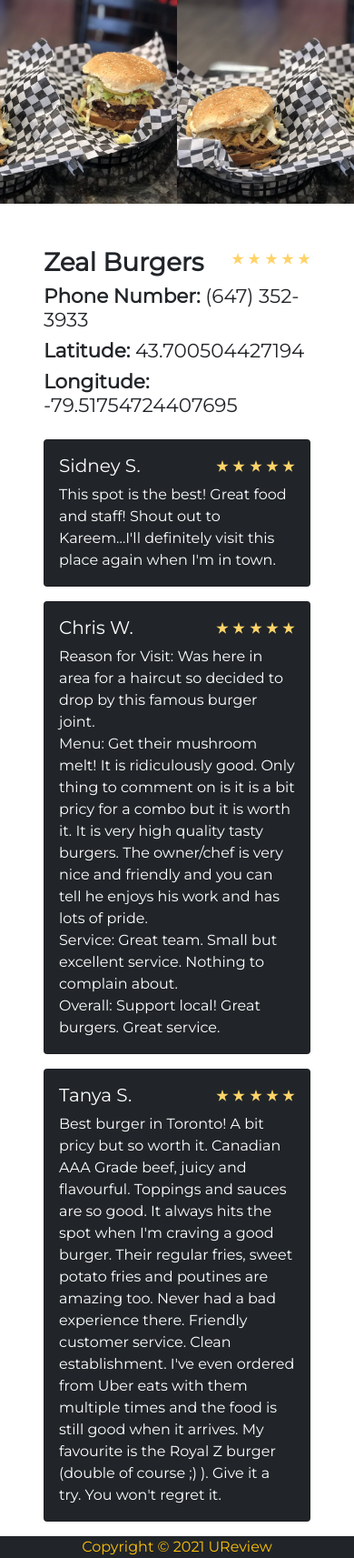
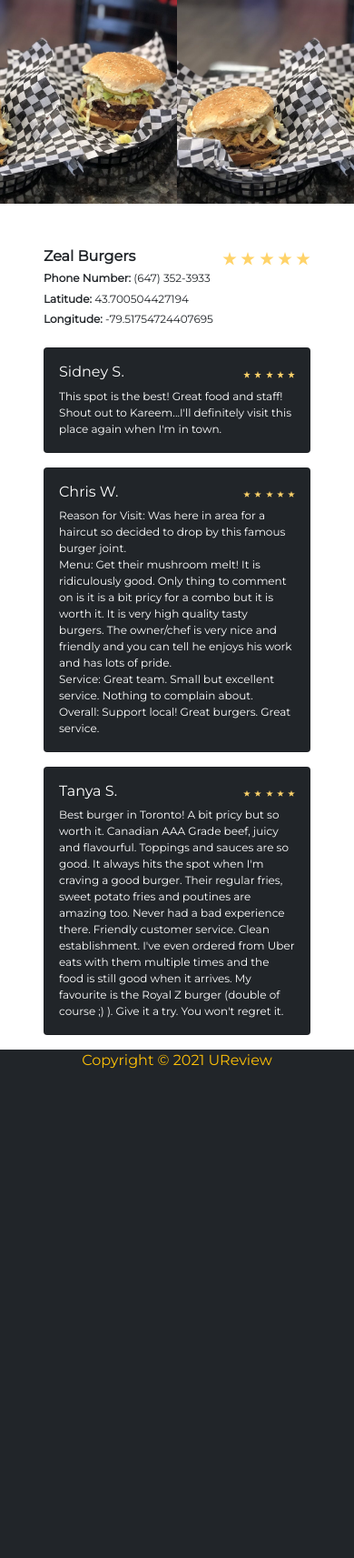
Before and after one commit to ahmedt26/u-review, a PHP site: page /zeal.html in a window 390 px wide. Shown: the part 131-1844 px from the top of the page at 91% size. After the commit the page ends 1306 px from the top, so only its background shows below. Run offline with PHP 8.4, Linux system fonts and the light colour scheme; some libraries are stand-ins or nearby versions.

Commit message:
added custom css

```diff
--- a/style.css
+++ b/style.css
@@ -5,33 +5,8 @@
  * October 4th, 2021
  */
 
-*{
-    font-family: 'Montserrat', sans-serif;
-}
-
-.mainBC {
-    background-color: #222831!important;
-}
-
-.mainTC {
-    color: #222831!important;
-}
-
-.secondaryBC {
-    background-color: #FFD369!important;
-}
-
-.secondaryTC {
-    color: #FFD369!important;
-
-}
-
-.navPadding {
-    padding: 0 50px 0 50px!important;
-}
-
-.nav123 {
-    padding: 0 0 0 50px!important;
+* {
+  font-family: "Montserrat", sans-serif;
 }
 
 /*!
@@ -99,3 +74,44 @@ to push the footer to the bottom of the page.*/
 .card-padding {
   height: 40vh;
 }
+
+.mainStars > img {
+  width: 32px;
+  height: auto;
+}
+
+.resultStars > img {
+  width: 16px;
+  height: auto;
+}
+
+@media (max-width: 767px) {
+  .searchWidth {
+    width: 50%;
+  }
+
+  .mainStars > img {
+    width: 16px;
+    height: auto;
+  }
+
+  .commentStars > img {
+    width: 8px;
+    height: auto;
+  }
+
+  .titleFont {
+    font-size: 16px;
+  }
+
+  .textFont {
+    font-size: 12px;
+  }
+}
+
+@media (max-width: 1199px) {
+  .stars > img {
+    width: 8px;
+    height: auto;
+  }
+}
```
Lines whose indentation alone changed are shown as unchanged.
